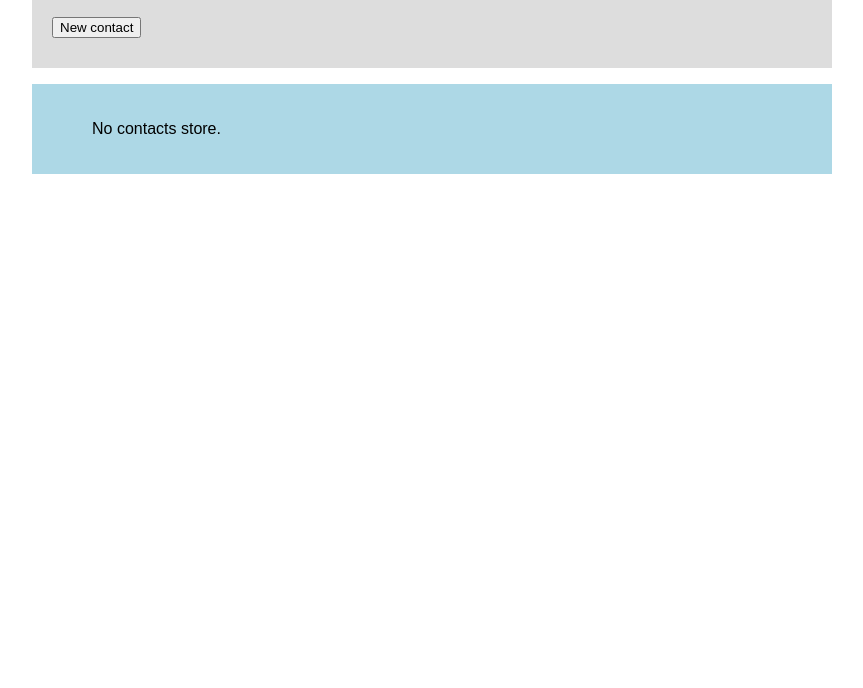
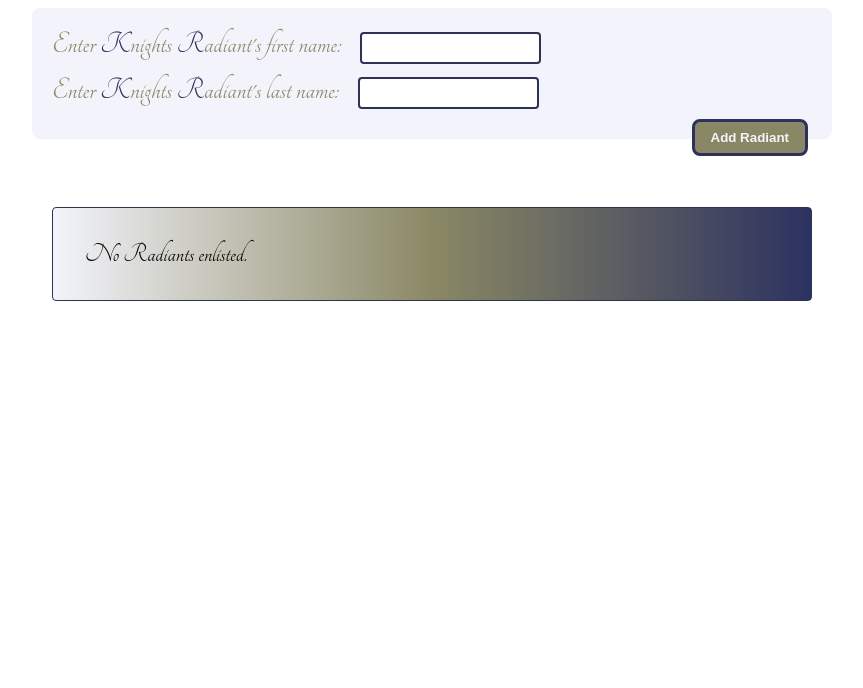
Before and after one commit to D-Whipp/knights-radiant-list, a plain HTML site: page index.html in a window 1280 px wide. Shown: the part 112-800 px from the top of the page, without its empty margins (208-1071 px from the left). Drawn offline with Linux system fonts and the light colour scheme.

Commit message:
refactored html, refactored styles

```diff
--- /dev/null
+++ b/assets/css/reset.css
@@ -0,0 +1,55 @@
+/* http://meyerweb.com/eric/tools/css/reset/
+   v2.0 | 20110126
+   License: none (public domain)
+*/
+
+/* added this bit */
+*{
+	box-sizing: border-box;
+	margin: 0;
+	padding: 0;
+}
+
+html, body, div, span, applet, object, iframe,
+h1, h2, h3, h4, h5, h6, p, blockquote, pre,
+a, abbr, acronym, address, big, cite, code,
+del, dfn, em, img, ins, kbd, q, s, samp,
+small, strike, strong, sub, sup, tt, var,
+b, u, i, center,
+dl, dt, dd, ol, ul, li,
+fieldset, form, label, legend,
+table, caption, tbody, tfoot, thead, tr, th, td,
+article, aside, canvas, details, embed,
+figure, figcaption, footer, header, hgroup,
+menu, nav, output, ruby, section, summary,
+time, mark, audio, video {
+	margin: 0;
+	padding: 0;
+	border: 0;
+	font-size: 100%;
+	font: inherit;
+	vertical-align: baseline;
+}
+/* HTML5 display-role reset for older browsers */
+article, aside, details, figcaption, figure,
+footer, header, hgroup, menu, nav, section {
+	display: block;
+}
+body {
+	line-height: 1;
+}
+ol, ul {
+	list-style: none;
+}
+blockquote, q {
+	quotes: none;
+}
+blockquote:before, blockquote:after,
+q:before, q:after {
+	content: '';
+	content: none;
+}
+table {
+	border-collapse: collapse;
+	border-spacing: 0;
+}
--- /dev/null
+++ b/assets/css/styles.css
@@ -0,0 +1,137 @@
+/* ******************** */
+/* Knights Radiant Colors */
+/* ******************** */
+/* #2c3260 */
+/* #f3f4fb */
+/* #8a8864 */
+
+/* ******************** */
+/* general */
+/* ******************** */
+html {
+  font-family: sans-serif;
+}
+
+body {
+  font-family: 'Tangerine', cursive;
+  margin: 0 auto;
+  max-width: 800px;
+  /* text-align: center; */
+}
+
+div {
+  margin-bottom: 10px;
+}
+
+/* ******************** */
+/* misc */
+/* ******************** */
+.kholin-blue {
+  color: #2c3260;
+}
+
+.radiant-gold {
+  color: #8a8864;
+}
+
+.knights-white {
+  color: #f3f4fb;
+}
+
+/* ******************** */
+/* heading */
+/* ******************** */
+body h1 {
+  text-align: center;
+}
+
+h1 {
+  font-size: 3.5rem;
+  font-weight: 700;
+  margin: 2rem auto;
+}
+
+/* ******************** */
+/* form */
+/* ******************** */
+form {
+  position: relative;
+}
+form div label {
+  font-size: 2rem;
+  margin-right: 1rem;
+}
+
+form div input {
+  border: 0.15rem solid #2c3260;
+  border-radius: 0.25rem;
+  height: 2rem;
+  text-align: center;
+}
+
+body form button {
+  justify-content: center;
+}
+
+form button {
+  /* margin: 10 0 10 0; */
+  /* margin: 1rem auto; */
+  background-color: #8a8864;
+  border: 0.2rem solid #2c3260;
+  border-radius: 0.5rem;
+  color: #f3f4fb;
+  font-weight: 700;
+  padding: 0.5rem 1rem;
+  position: absolute;
+  right: 1.5rem;
+  /* margin: 1rem; */
+}
+
+/* ******************** */
+/* list */
+/* ******************** */
+.new-radiant, .radiants {
+  border-radius: 0.5rem;
+  margin-top: 2rem;
+  padding: 20px;
+}
+
+/* .radiants {
+  background-color: #8a8864;
+} */
+
+.new-radiant {
+  background: #f3f4fb;
+}
+
+ul {
+  list-style-type: none;
+}
+
+li {
+  /* border-bottom: 1px solid #2c3260; */
+  /* background-color: #8a8864; */
+  background: linear-gradient(0.25turn, #f3f4fb, #8a8864, #2c3260);
+  border-radius: 0.25rem;
+  border: 1px solid #2c3260;
+  /* color: #8a8864; */
+  font-size: 1.75rem;
+  /* font-weight: 600; */
+  margin: 1rem 0;
+  padding: 2rem;
+  display: flex;
+}
+
+li p {
+  /* font-weight: bold; */
+  background-image: linear-gradient(90deg, #2c3260, #f3f4fb);
+  background-clip: text;
+  color: transparent;
+  /* font-weight: 900; */
+  margin: 0 2.5rem;
+  padding: 0.5rem 1rem;
+}
+
+/* li:last-child {
+  border: none;
+} */
--- a/app.js
+++ b/assets/js/app.js
@@ -5,7 +5,7 @@ const form = document.querySelector('form');
 const list = document.querySelector('ul');
 
 window.onload = () => {
-  let request = window.indexedDB.open('contacts', 1);
+  let request = window.indexedDB.open('radiants', 1);
 
   request.onerror = function () {
     console.log('Database failed to open');
@@ -21,7 +21,7 @@ window.onload = () => {
   request.onupgradeneeded = function (e) {
     let db = e.target.result;
 
-    let objectStore = db.createObjectStore('contacts', {
+    let objectStore = db.createObjectStore('radiants', {
       keyPath: 'id',
       autoIncrement: true,
     });
@@ -46,8 +46,8 @@ window.onload = () => {
       lastName: lastNameInput.value,
     };
 
-    let transaction = db.transaction(['contacts'], 'readwrite');
-    let objectStore = transaction.objectStore('contacts');
+    let transaction = db.transaction(['radiants'], 'readwrite');
+    let objectStore = transaction.objectStore('radiants');
     let request = objectStore.add(newItem);
 
     request.onsuccess = () => {
@@ -71,8 +71,8 @@ window.onload = () => {
     }
 
     let objectStore = db
-      .transaction('contacts')
-      .objectStore('contacts');
+      .transaction('radiants')
+      .objectStore('radiants');
     objectStore.openCursor().onsuccess = function (e) {
       let cursor = e.target.result;
 
@@ -88,7 +88,7 @@ window.onload = () => {
         first.textContent = cursor.value.firstName;
         last.textContent = cursor.value.lastName;
 
-        listItem.setAttribute('data-contact-id', cursor.value.id);
+        listItem.setAttribute('data-radiant-id', cursor.value.id);
 
         let deleteButton = document.createElement('button');
         listItem.appendChild(deleteButton);
@@ -100,31 +100,31 @@ window.onload = () => {
       } else {
         if (!list.firstChild) {
           let listItem = document.createElement('li');
-          listItem.textContent = 'No contacts store.';
+          listItem.textContent = 'No Radiants enlisted.';
           list.appendChild(listItem);
         }
       }
-      console.log('Contacts displayed!!!');
+      console.log('radiants displayed!!!');
     };
   }
 
   function deleteItem(e) {
-    let contactId = Number(
-      e.target.parentNode.getAttribute('data-contact-id')
+    let radiantId = Number(
+      e.target.parentNode.getAttribute('data-radiant-id')
     );
 
-    let transaction = db.transaction(['contacts'], 'readwrite');
-    let objectStore = transaction.objectStore('contacts');
-    let request = objectStore.delete(contactId);
+    let transaction = db.transaction(['radiants'], 'readwrite');
+    let objectStore = transaction.objectStore('radiants');
+    let request = objectStore.delete(radiantId);
 
     transaction.oncomplete = () => {
       e.target.parentNode.parentNode.removeChild(e.target.parentNode);
 
-      console.log(`Contact ${contactId} is deleted`);
+      console.log(`radiant ${radiantId} is deleted`);
 
       if (!list.firstChild) {
         let listItem = document.createElement('li');
-        listItem.textContent = 'No contacts store.';
+        listItem.textContent = 'No radiants store.';
         list.appendChild(listItem);
       }
     };
--- a/index.html
+++ b/index.html
@@ -1,29 +1,56 @@
 <html lang="en">
   <head>
-    <meta charset="UTF-8">
-    <meta name="viewport" content="width=device-width, initial-scale=1.0">
-    <meta http-equiv="X-UA-Compatible" content="ie=edge">
-    <link rel="stylesheet" href="./styles.css">
+    <meta charset="UTF-8" />
+    <meta
+      name="viewport"
+      content="width=device-width, initial-scale=1.0"
+    />
+    <meta http-equiv="X-UA-Compatible" content="ie=edge" />
     <title>Javascript Sandbox</title>
+    <!-- google fonts -->
+    <link rel="preconnect" href="https://fonts.googleapis.com" />
+    <link
+      rel="preconnect"
+      href="https://fonts.gstatic.com"
+      crossorigin
+    />
+    <link
+      href="https://fonts.googleapis.com/css2?family=Tangerine:wght@400;700&display=swap"
+      rel="stylesheet"
+    />
+    <!-- local styles -->
+    <link rel="stylesheet" href="./assets/css/reset.css" />
+    <link rel="stylesheet" href="./assets/css/styles.css" />
+    <!-- local script -->
+    <script defer src="./assets/js/app.js"></script>
   </head>
   <body>
-    <h1 id="title">Javascript Sandbox</h1>
-    <form class="new-contact">
+    <h1 id="title">
+      *
+      <span class="kholin-blue">K</span>nights
+      <span class="kholin-blue">R</span>adiant
+      <span class="kholin-blue">L</span>ist *
+    </h1>
+    <form class="new-radiant">
       <div>
-            <label for="firstName">Enter your first name:</label>
-            <input id="firstName" type="text" required>
+        <label for="firstName" class="radiant-gold"
+          >Enter <span class="kholin-blue">K</span>nights
+          <span class="kholin-blue">R</span>adiant's first
+          name:</label
+        >
+        <input id="firstName" type="text" required />
       </div>
       <div>
-            <label for="lastName">Enter your first name:</label>
-            <input id="lastName" type="text" required>
+        <label for="lastName" class="radiant-gold"
+          >Enter <span class="kholin-blue">K</span>nights
+          <span class="kholin-blue">R</span>adiant's last name:</label
+        >
+        <input id="lastName" type="text" required />
       </div>
-        <button id="addName">New contact</button>
+      <button id="addName">Add Radiant</button>
     </form>
-    <section class="contacts">
-        <ul>
-
-        </ul>
+    <section class="radiants">
+      <ul></ul>
     </section>
-    <script src="app.js"></script>
   </body>
 </html>
--- a/styles.css
+++ /dev/null
@@ -1,45 +0,0 @@
-html {
-  font-family: sans-serif;
-}
-
-body {
-  margin: 0 auto;
-  max-width: 800px;
-}
-
-
-.new-contact, .contacts {
-  padding: 20px;
-}
-
-.contacts {
-  background-color: lightblue;
-}
-
-.new-contact {
-  background: #ddd;
-}
-
-h1 {
-  margin: 0;
-}
-
-ul {
-  list-style-type: none;
-}
-
-li {
-  border-bottom: 1px solid white;
-}
-
-li:last-child {
-  border: none;
-}
-
-button {
-  margin: 10 0 10 0;
-}
-
-div {
-  margin-bottom: 10px;
-}
```
Lines whose indentation alone changed are shown as unchanged.
